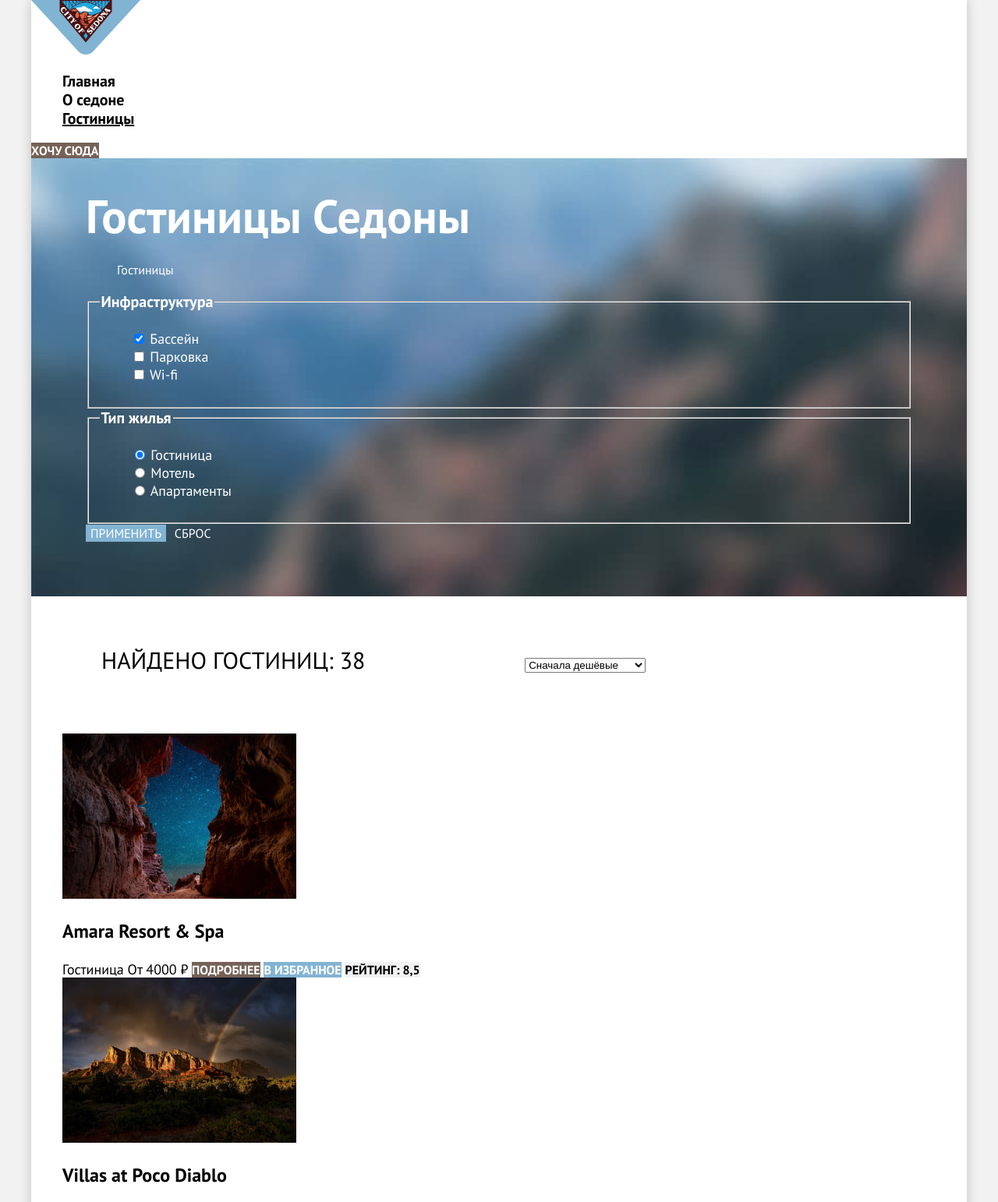
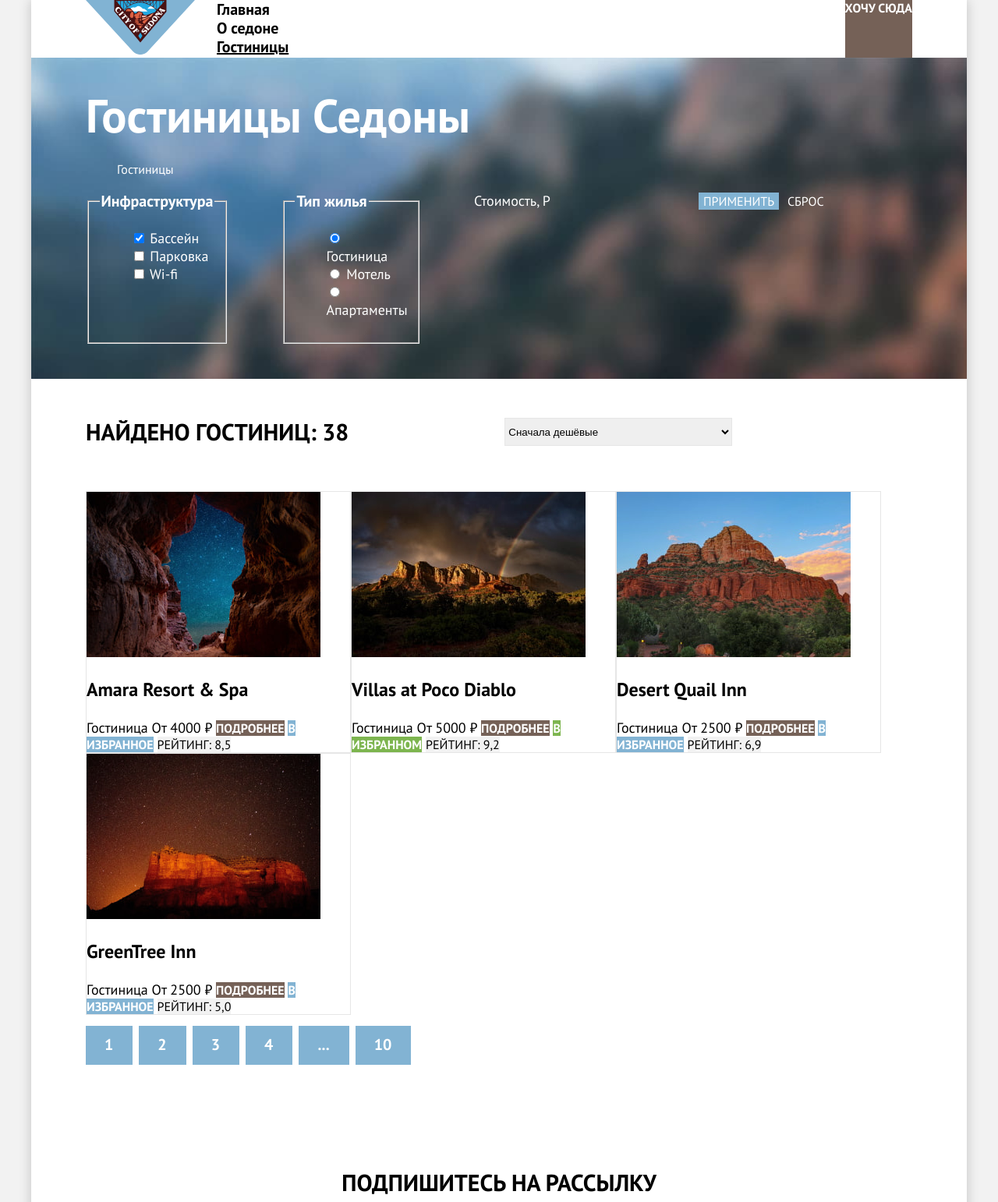
Before and after one commit to nekkate/2141363-sedona-35, a plain HTML site: page catalog.html in a window 1280 px wide. Shown: the top 1542 px of the page at 78% size. Drawn offline with Linux system fonts and the light colour scheme.

Commit message:
Как смогла добавила сетку страниц и крупных блоков, иногда бралась за маленькие...

```diff
--- a/catalog.html
+++ b/catalog.html
@@ -10,6 +10,7 @@
   <body>
     <div class="page-wrapper">
         <header class="page-header">
+          <div class="page-header-container">
             <nav class="header-navigation">
               <a class="header-navigation-link" href="index.html">
                 <img
@@ -22,7 +23,9 @@
               </a>
               <ul class="navigation-list">
                 <li class="navigation-list-item">
-              <a class="navigation-list-link " href="index.html"
+                  <a
+                    class="navigation-list-link "
+                    href="index.html"
                     >Главная</a
                   >
                 </li>
@@ -44,7 +47,7 @@
               <a class="navigation-user-link" href="#"> Хочу сюда </a>
             </div>
       </header>
-      <main>
+      <main class="main-container main-catalog">
           <section class="catalog-filter">
             <h1 class="page-catalog">Гостиницы Седоны</h1>
             <ul class="breadcrumbs-list">
@@ -62,6 +65,7 @@
               action="https://echo.htmlacademy.ru/"
               method="get"
             >
+              <div class="catalog-filter-container">
                 <fieldset class="catalog-filter-group">
                   <legend class="catalog-filter-title">Инфраструктура</legend>
                   <ul class="catalog-filter-list">
@@ -140,6 +144,9 @@
                     </li>
                   </ul>
                 </fieldset>
+                <div class="catalog-filter-price">
+                  <span>Стоимость, Р</span>
+                </div>
                 <div class="catalog-filter-controls">
                   <button
                     class="catalog-filter-button catalog-filter-submit"
@@ -154,12 +161,14 @@
                     Сброс
                   </button>
                 </div>
+              </div>
             </form>
           </section>
+          <div class="search-catalog-container">
             <section class="search-catalog">
               <h2 class="visually-hidden">Сортировка.</h2>
               <span class="search-catalog-result">Найдено гостиниц: 38</span>
-          <select class="search-catalog-" aria-label="sorting">
+              <select class="search-catalog-option" aria-label="sorting">
                 <option value="popular">Сначала дешёвые</option>
                 <option value="cheap">Сначала дорогие</option>
                 <option value="expensive">Сначала популярные</option>
@@ -289,6 +298,7 @@
                 </ul>
               </section>
             </section>
+          </div>
           <section class="subscribe-catalog">
             <h2 class="subscribe-title">Подпишитесь на рассылку</h2>
             <p class="subscribe-text">
@@ -313,8 +323,10 @@
               </button>
             </form>
           </section>
+
       </main>
       <footer class="page-footer">
+        <div class="page-footer-container">
         <ul class="footer-social-list">
           <li class="footer-social-link">
             <a class="footer-social-link" href="#">
@@ -346,6 +358,7 @@
           />
           <span class="visually-hidden">Логотип ХТМЛ-академии.</span>
         </a>
+        </div>
       </footer>
     </div>
   </body>
--- a/styles/styles.css
+++ b/styles/styles.css
@@ -14,6 +14,10 @@
 
   font-display: swap;
   src: url("../fonts/pt-sans-700.woff2") format("woff2");
+}
+
+html {
+  height: 100%;
 }
 
 *,
@@ -38,6 +42,9 @@
 body {
   margin: 0;
   padding: 0;
+  display: flex;
+  flex-direction: column;
+  min-height: 100%;
   font-size: 18px;
   line-height: 21px;
   font-weight: 400;
@@ -54,8 +61,54 @@ body {
   box-shadow: 0 0 15px rgba(0, 0, 0, 0.2);
 }
 
+.catalog-filter-container {
+  display: flex;
+  width: 1060px;
+  margin: 0 auto;
+}
+
+.catalog-filter-group {
+  width: 151px;
+  margin-right: 70px;
+}
+
+.catalog-filter-price {
+  width: 288px;
+}
+
+.catalog-filter-controls {
+  width: 191px;
+}
+
+.page-header {
+  width: 1200px;
+  margin: 0 auto;
+  padding: 0;
+}
+
+.page-header-container {
+  display: flex;
+  width: 1060px;
+  margin: 0 auto;
+  padding: 0;
+}
+
+.header-navigation {
+  display: flex;
+  width: 507px;
+  margin: 0;
+  padding: 0;
+}
+
+.header-navigation-link {
+  width: 138px;
+  margin-right: 30px;
+}
+
 .navigation-list {
   list-style-type: none;
+  margin: 0;
+  padding: 0;
 }
 
 .navigation-list-item {
@@ -65,6 +118,10 @@ body {
 }
 
 .navigation-list-link {
+  display: flex;
+  padding: 0;
+  margin: 0;
+  width: 268px;
   text-decoration: none;
   color: #000000;
   text-align: center;
@@ -74,6 +131,14 @@ body {
   text-decoration: underline;
   color: #000000;
   text-align: center;
+}
+
+.navigation-user {
+  display: flex;
+  max-width: 268px;
+  margin: 0;
+  padding: 0;
+  margin-left: auto;
 }
 
 .navigation-user-links {
@@ -93,6 +158,8 @@ body {
   text-decoration: none;
 }
 
+
+
 .intro {
   background-image: url("../images/index/background-intro.jpg");
   background-color: #000000;
@@ -103,14 +170,20 @@ body {
 
 .advantages-content {
   text-align: center;
+  margin: 0;
+  padding: 0;
 }
 
-.advantages-title {
+.advantages-head-title {
+  margin: 69px 290px 25px 290px;
   font-size: 30px;
   line-height: 36px;
-  font-weight: 700;
-  text-align: center;
-  text-transform: uppercase;
+  padding: 0;
+}
+
+.advantages-head-text {
+  margin: 0 274px 90px 275px;
+  padding: 0;
 }
 
 .advantages-head-text {
@@ -118,6 +191,20 @@ body {
   line-height: 26px;
   text-align: center;
   margin: 25px 274px 90px 275px;
+}
+
+.advantages-title {
+  font-size: 24px;
+  line-height: 28px;
+  font-weight: 700;
+  text-align: center;
+  text-transform: uppercase;
+  padding: 0;
+  margin: 103px 113px 62px 113px;
+}
+
+.advantages-text {
+  margin: 0 85px 121px 85px;
 }
 
 .advantages-card {
@@ -155,13 +242,17 @@ body {
   padding: 0;
   list-style-type: none;
   display: grid;
-  grid-template-columns: repeat(3,1fr);
+  grid-template-columns: repeat(3, 1fr);
 }
 
 .advantages-item {
   background-color: rgba(131, 179, 211, 0.2);
   text-align: center;
   color: #000000;
+  width: 400px;
+  height: 384px;
+  padding: 0;
+  margin: 0;
 }
 
 .advantages-item-mod {
@@ -183,6 +274,7 @@ body {
   text-align: center;
   text-transform: uppercase;
   padding: 96px 304px 96px 304px;
+  margin: 0;
 }
 
 .interested-title {
@@ -234,6 +326,22 @@ body {
   line-height: 26px;
 }
 
+
+
+.subscribe-title-catalog {
+  font-size: 30px;
+  line-height: 36px;
+  font-weight: 700;
+  text-transform: uppercase;
+  margin: 96px 258px 20px 258px;
+}
+
+.subscribe-text-catalog {
+  font-size: 22px;
+  line-height: 26px;
+  margin: 0 362px 54px 363px;
+}
+
 .subscribe-form-input {
   font-size: 18px;
   line-height: 24px;
@@ -248,7 +356,26 @@ body {
   background-color: rgba(130, 179, 211, 1);
   border: none;
   font-family: inherit;
+}
 
+.subscribe-сatalog {
+  color: #000000;
+  text-align: center;
+}
+
+.page-footer-container {
+  display: flex;
+  width: 1060px;
+  margin: 0 auto;
+}
+
+.footer-social-list {
+  width: 142px;
+  padding-right: 237px;
+  display: flex;
+  flex-direction: row;
+  margin: 0;
+  padding: 0;
 }
 
 .footer-contscts-link {
@@ -257,18 +384,28 @@ body {
   color: #000000;
   text-decoration: none;
   text-align: center;
+  max-width: 331px;
+  margin: 45px 236px 35px 237px;
+}
+
+.footer-logo-link {
+  max-width: 115px;
 }
 
 .catalog-filter {
   padding: 35px 70px 70px 70px;
   background-image: url("../images/catalog/background-catalog.jpg");
   background-repeat: no-repeat;
+  height: 412px;
   background-color: #000000;
   background-size: cover;
   color: #ffffff;
   font-size: 18px;
   line-height: 23px;
+  display: flex;
+  flex-direction: column;
 }
+
 
 .page-catalog {
   font-size: 60px;
@@ -317,22 +454,50 @@ body {
   font-family: inherit;
 }
 
+.search-catalog-container {
+display: flex;
+flex-direction: column;
+margin: 0 auto;
+}
+
 .search-catalog {
   padding: 50px 70px 40px 70px;
   font-size: 18px;
   line-height: 21px;
+  display: flex;
+  flex-direction: row;
 }
+
 
 .search-catalog-result {
   font-size: 30px;
   line-height: 36px;
+  font-weight: 700;
   text-transform: uppercase;
-  padding: 0 200px 46px 0;
+  margin-right: 200px;
 }
 
-.search-catalog {
-  margin: 14px 131px 14px 20px;
-  font-size: 18px;
+.search-catalog-option {
+  border: 1px solid #E6E6E6;
+  width: 292px;
+  margin-right: 70px;
+}
+
+.product-card-list {
+  display: flex;
+  flex-direction: row;
+  flex-wrap: wrap;
+  padding: 0;
+}
+
+.product-card-item {
+  width: 340px;
+  border: 1px solid #E6E6E6;
+}
+
+.product-card {
+  width: 1060px;
+  margin: 0 auto;
 }
 
 .catalog-sort-list {
@@ -374,10 +539,13 @@ body {
   background-color: #82b3d3;
 }
 
+.product-card-like-current {
+  background-color: #7DB54F;
+}
+
 .product-card-record {
   font-size: 16px;
   line-height: 20px;
-  font-weight: 700;
   text-transform: uppercase;
   color: #000000;
   background-color: #f2f2f2;
@@ -387,24 +555,36 @@ body {
   font-size: 20px;
   line-height: 36px;
   font-weight: 700;
+  width: 400px;
 }
 
 .pagination-list {
   list-style-type: none;
+  display: flex;
+  flex-direction: row;
+  padding-left: 70px;
+  justify-content: space-between;
+
 }
 
 .pagination-link {
   text-decoration: none;
   background-color: #82b3d3;
   color: #ffffff;
+  width: 60px;
+  height: 60px;
+  padding: 11px 25px 13px 24px;
+  margin-right: 8px;
 }
 
-.pagination-link-current {
+.pagination-link-current + .pagination-link-diveder {
   background-color: #f2f2f2;
   color: #000000;
 }
 
+
 .subscribe-catalog {
   color: #000000;
   text-align: center;
+  padding: 96px 258px 104px 258px;
 }
```
Also changed, not shown: index.html (+10 -6 lines). Lines whose indentation alone changed are shown as unchanged.
